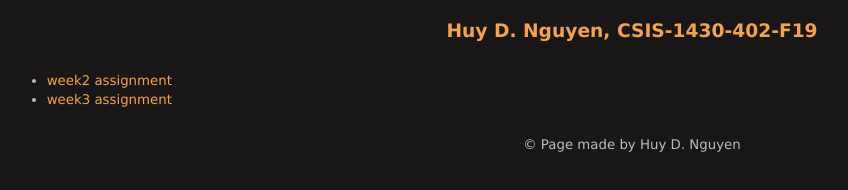
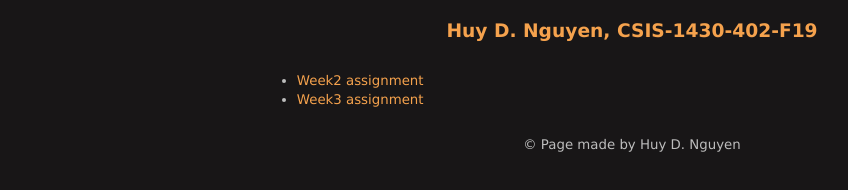
Before and after one commit to LordNDHuy/slcc-csis1430, a plain HTML site: page index.html in a window 1280 px wide. Shown: the whole page, without its empty margins (8-856 px from the left). Drawn offline with Linux system fonts and the light colour scheme.

Commit message:
week3 update

```diff
--- a/index.html
+++ b/index.html
@@ -11,11 +11,13 @@
     <header>
       <h1><a href="index.html">Huy D. Nguyen, CSIS-1430-402-F19</a></h1>
     </header>
+    <section class="padding">
+      <ul>
+        <li><a href="week2/index.html">Week2 assignment</a></li>
+        <li><a href="week3/index.html">Week3 assignment</a></li>
+      </ul>
+    </section>
 
-    <ul>
-      <li><a href="week2/index.html">week2 assignment</a></li>
-      <li><a href="week3/index.html">week3 assignment</a></li>
-    </ul>
 
     <footer>
       <p>&copy; Page made by Huy D. Nguyen</p>
--- a/week3/css/style.css
+++ b/week3/css/style.css
@@ -45,11 +45,9 @@ font-weight: 400;
 word-spacing: 10px;
 text-transform: uppercase;
 }
-.center{
-  text-align: center;
-  list-style-position: inside;
-  display:block;
 
+.padding{
+  padding-left: 20%;
 }
 img {
   display: block;
```
